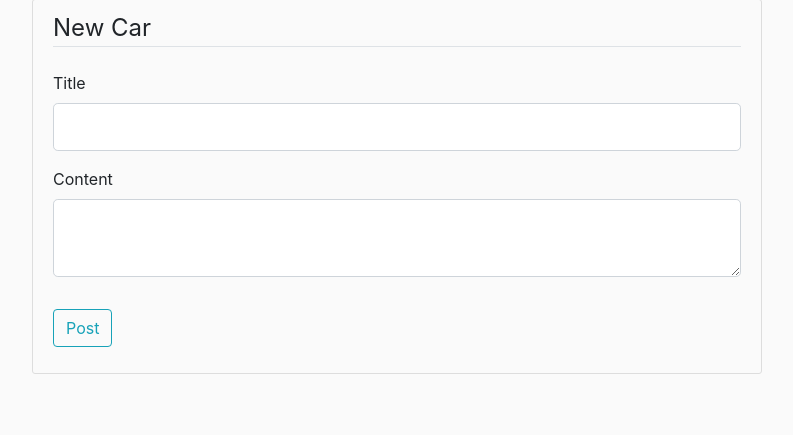
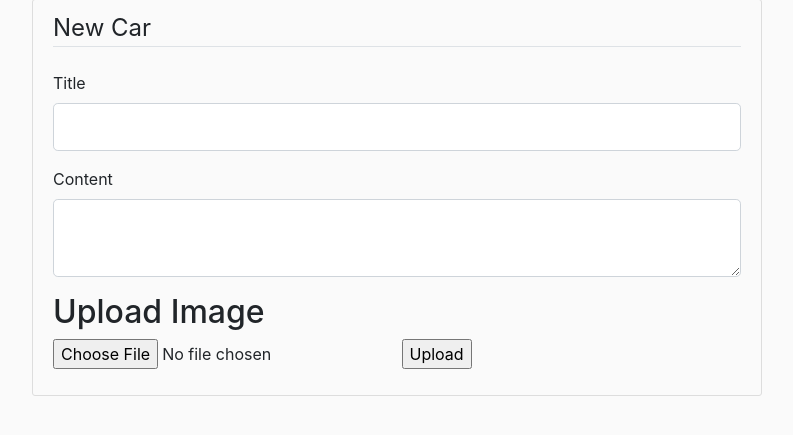
Before and after one commit to Sam-Checkers/car_universe, a Flask app: page /post/new in a window 1280 px wide. Shown: the part 81-516 px from the top of the page, without its empty margins (53-846 px from the left). Run offline with Flask 3, Linux system fonts and the light colour scheme; the visitor is signed in with stand-in values (Sample User, id 1); some libraries are stand-ins or nearby versions.

Commit message:
first commit

```diff
--- a/car_site/routes.py
+++ b/car_site/routes.py
@@ -3,6 +3,10 @@ from car_site.forms import RegistrationForm, LoginForm, UpdateAccountForm, PostF
 from car_site.models import User, Post, check_password_hash, db
 from flask_login import login_user, current_user, logout_user, login_required
 from car_site import app
+from PIL import Image
+import numpy as np
+import base64
+import os
 
 @app.route("/")
 @app.route("/home")
@@ -76,6 +80,18 @@ def account():
         form.email.data = current_user.email
     return render_template('account.html', title='Account', form=form)
 
+@app.route('/upload_image', methods=['POST'])
+def upload_image():
+    if 'image' in request.files:
+        image_file = request.files['image']
+        image_data = image_file.read()
+
+        image_file.save('uploads/uploaded_image.jpg')
+
+        return render_template('display_image.html', image_path='uploads/uploaded_image.jpg')
+    else:
+        return "No image found in request"
+
 @app.route("/post/new", methods=['GET', 'POST'])
 @login_required
 def new_post():
--- a/car_site/templates/create_post.html
+++ b/car_site/templates/create_post.html
@@ -31,10 +31,14 @@
                     {{ form.content(class="form-control form-control-lg") }}
                 {% endif %}
             </div>
+            <div>
+                <h2>Upload Image</h2>
+                <form action="/upload_image" method="post" enctype="multipart/form-data">
+                    <input type="file" name="image" accept="image/*">
+                    <input type="submit" value="Upload">
+                </form>
+              </div>
         </fieldset>
-        <div class="form-group">
-            {{ form.submit(class="btn btn-outline-info") }}
-        </div>
     </form>
 </div>
 {% endblock content %}
--- a/car_site/templates/home.html
+++ b/car_site/templates/home.html
@@ -1,9 +1,9 @@
 {% extends "layout.html" %}
 {% block content %}
+<div class="inventory-header">
+  <h2>Your Inventory:</h2>
+</div>
     {% for post in posts %}
-    <div class="inventory-header">
-        <h2>Your Inventory:</h2>
-    </div>
         <article class="media content-section">
           <div class="media-body">
             <div class="article-metadata">
--- a/car_site/templates/post.html
+++ b/car_site/templates/post.html
@@ -1,7 +1,8 @@
 {% extends "layout.html" %}
 {% block content %}
   <article class="media content-section">
-    <div class="media-body">
+    <img src="{{ image_path }}" alt="Uploaded Image">
+      <div class="media-body">
       <div class="article-metadata">
         <a class="mr-2" href="#">{{ post.author.username }}</a>
         <small class="text-muted">{{ post.date_posted.strftime('%Y-%m-%d') }}</small>
```
Also changed, not shown: insomnia.py (deleted, +0 -8 lines).
